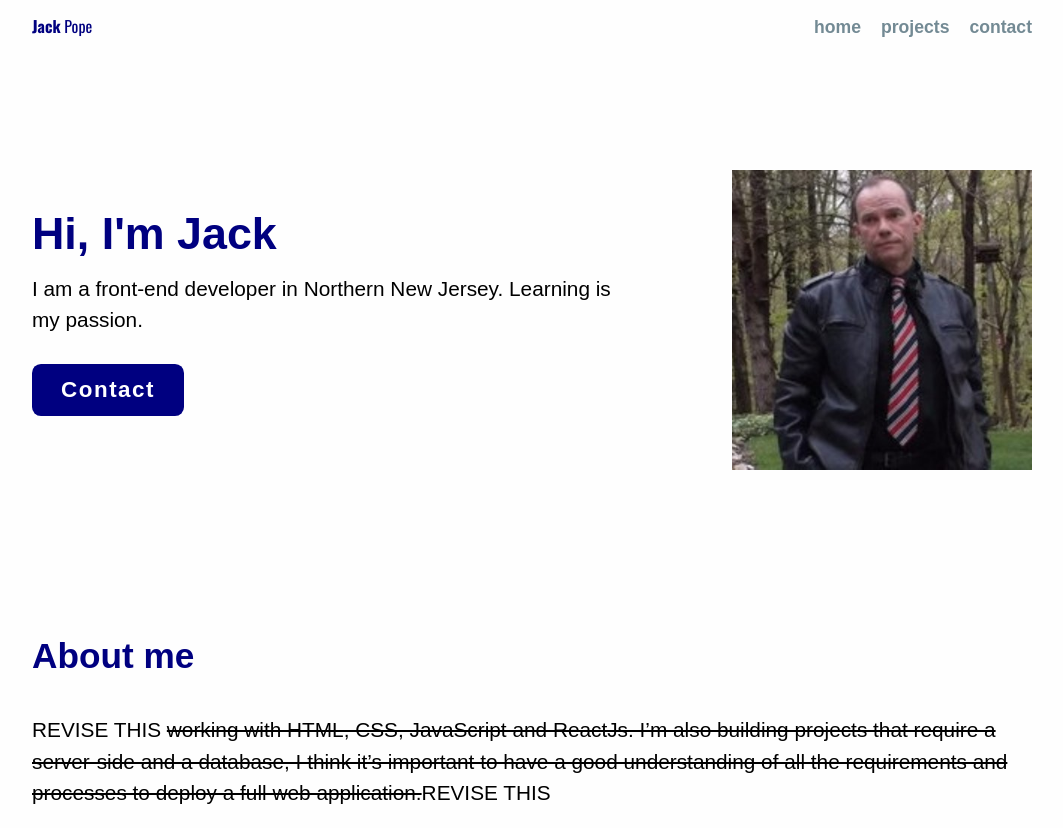
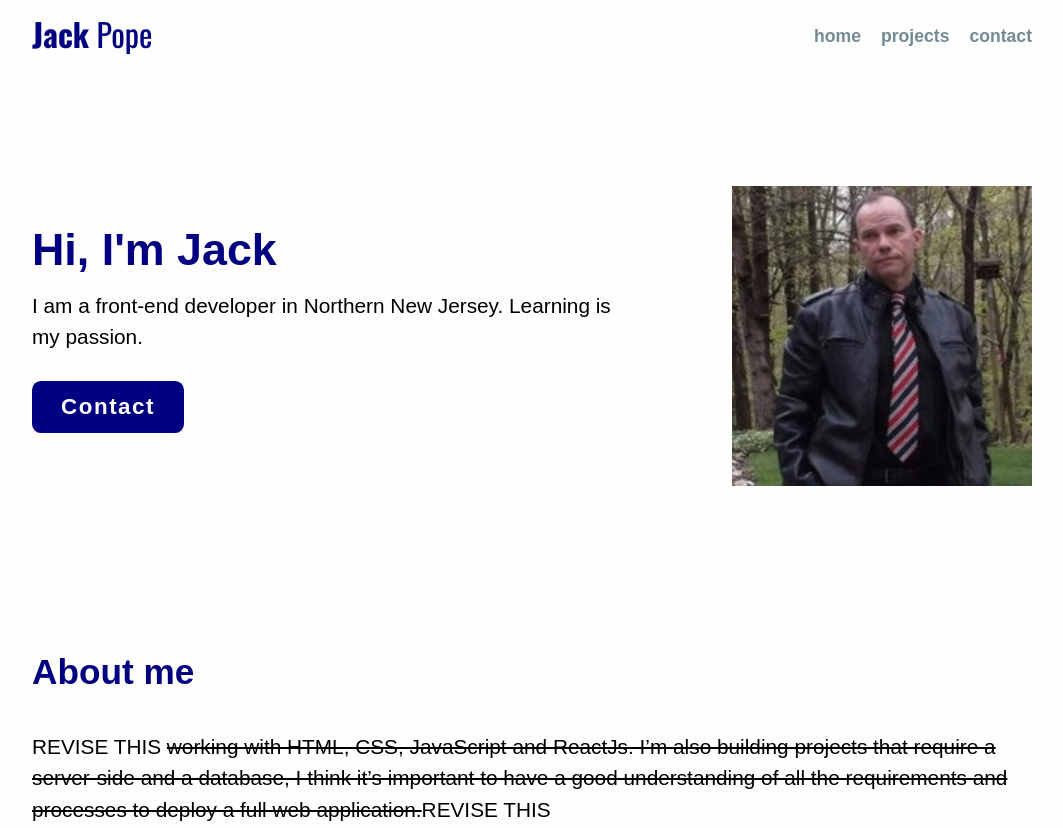
Before and after one commit to jwilliampope/portfolio, a website built with webpack: page index.html in a window 1280 px wide. Shown: the top 828 px of the page, without its empty margins (108-1171 px from the left). Built offline with nearby package versions, Linux system fonts and the light colour scheme; files whose address does not match are found by name.

Commit message:
fixed nav__links, logo size

```diff
--- a/css/style.css
+++ b/css/style.css
@@ -9,6 +9,7 @@
   --ff-secondary: "Oswald", sans-serif;
   --fs-h2: 2.2rem;
   --fs-small: 1rem;
+  --fs-med: 2rem;
   --fs-body: 1.3rem;
 }
 
@@ -42,7 +43,7 @@ img {
 
 .logo {
   font-family: var(--ff-secondary);
-  font-size: var(--fs-small);
+  font-size: var(--fs-med);
   color: #000080;
 }
 
--- a/index.html
+++ b/index.html
@@ -6,10 +6,8 @@
     <title>Jack | Front End Web Developer</title>
     <link rel="stylesheet" href="https://cdnjs.cloudflare.com/ajax/libs/normalize/7.0.0/normalize.min.css" />
     <link rel="stylesheet" href="https://cdnjs.cloudflare.com/ajax/libs/font-awesome/5.11.2/css/all.css" integrity="sha256-46qynGAkLSFpVbEBog43gvNhfrOj+BmwXdxFgVK/Kvc=" crossorigin="anonymous" />
-
     <link rel="preconnect" href="https://fonts.gstatic.com" />
     <link href="https://fonts.googleapis.com/css2?family=Oswald:wght@400;500;600;700&display=swap" rel="stylesheet" />
-    <script src="https://kit.fontawesome.com/a076d05399.js"></script>
     <link rel="stylesheet" href="css/style.css" />
   </head>
   <body>
```
